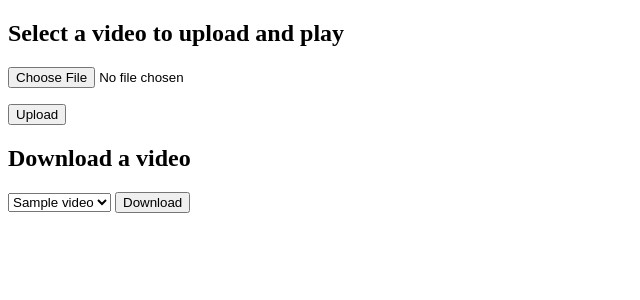
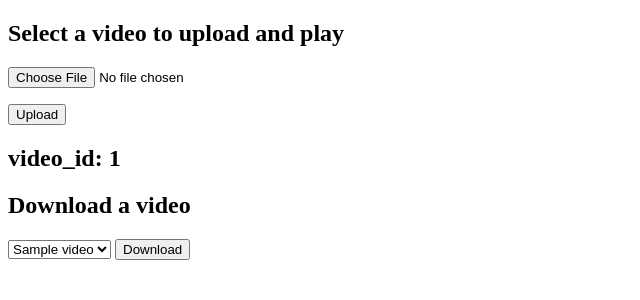
Before and after one commit to Hot-Map/flask-backend, a Flask app: template templates/upload.html in a window 1280 px wide. Shown: the top 300 px of the page, without its empty margins (0-640 px from the left). Run offline with Flask 3, Linux system fonts and the light colour scheme; the template is opened without the code that fills it: most values are stand-ins (such as "Sample title", 1, 10 or a date in 2020).

Commit message:
Update upload.html

```diff
--- a/main.py
+++ b/main.py
@@ -7,6 +7,7 @@ from database import DATABASE
 from werkzeug.utils import secure_filename
 from flask import flash, request, redirect, url_for, render_template, jsonify, send_from_directory
 from video_processor import task
+import time
 
 SERVER_IS_RUNNING = True
 lock = threading.Lock()
@@ -39,7 +40,7 @@ def upload():
 		                             type=file_extension[1:], saved_name=save_filename, status='UPLOADED')
 		flash('Video successfully uploaded and displayed below')
 		print("dd", filename, file_extension)
-		return render_template('upload.html', filename=save_filename)
+		return render_template('upload.html', filename=save_filename, video_id=uuid)
 
 
 @app.route('/upload', methods=['POST'])
@@ -60,10 +61,23 @@ def upload_video():
 		save_filename = secure_filename(filename + '_' + str(now) + file_extension)
 		file.save(os.path.join(app.config['UPLOAD_FOLDER'], save_filename))
 		# print('upload_video filename: ' + filename)
-		uuid = DATABASE.insert_video(video_name=filename, datetime=now,
+		video_id = DATABASE.insert_video(video_name=filename, datetime=now,
 		                             type=file_extension[1:], saved_name=save_filename, status='UPLOADED')
-		flash('Video successfully uploaded and displayed below')
-		print("dd", filename, file_extension)
+
+		while DATABASE.get_video_field(video_id=video_id, field="status") != 'COMPLETED':
+			time.sleep(2)
+
+		try:
+			filename = DATABASE.get_video_field(video_id=video_id, field="summary_name")
+			print("filename", filename)
+			if filename == "":
+				return jsonify({'error': f'{video_id} is not ready'})
+			return '/download/'+video_id
+		except Exception as e:
+			print(e)
+			print(video_id)
+			return jsonify({'error': 'video_id is not valid'})
+
 		return jsonify({'video_id': uuid})
 
 
--- a/templates/upload.html
+++ b/templates/upload.html
@@ -33,6 +33,10 @@
     </p>
 </form>
 
+{% if video_id %}
+    <h2>video_id: {{video_id}}</h2>
+{% endif %}
+
 {% if videos %}
     <h2>Download a video</h2>
     <form action="{{ url_for('download_video') }}" method="get">
```
